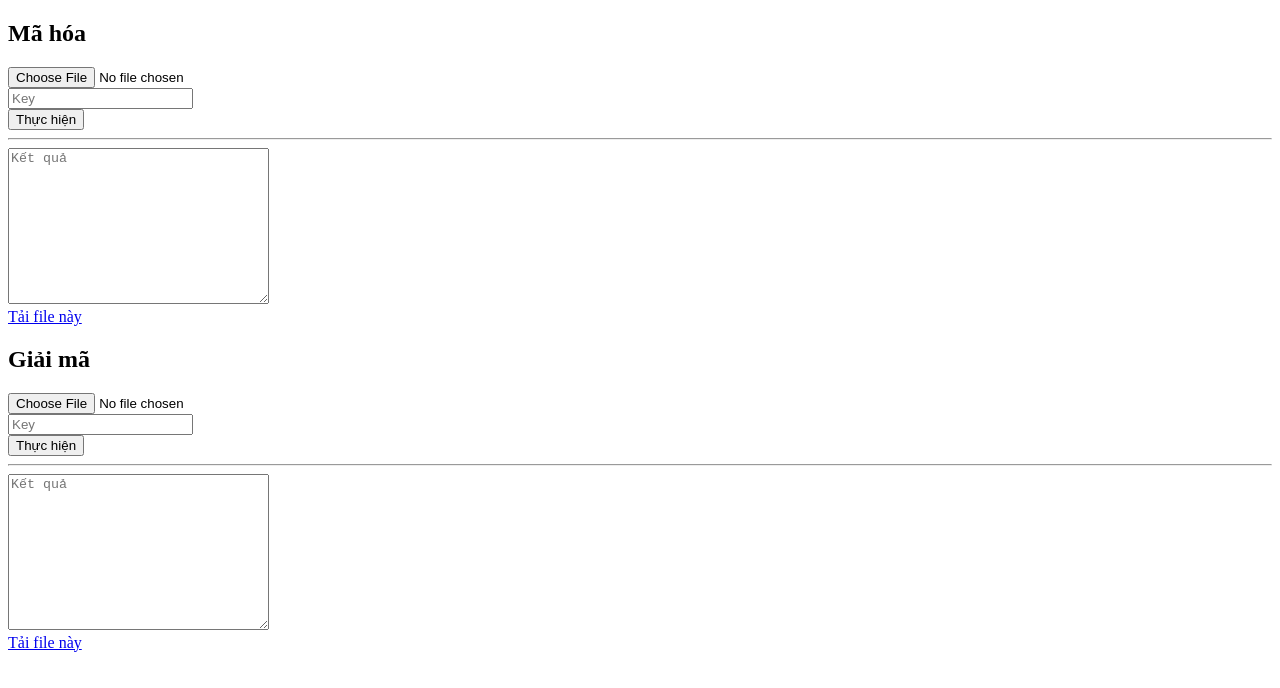
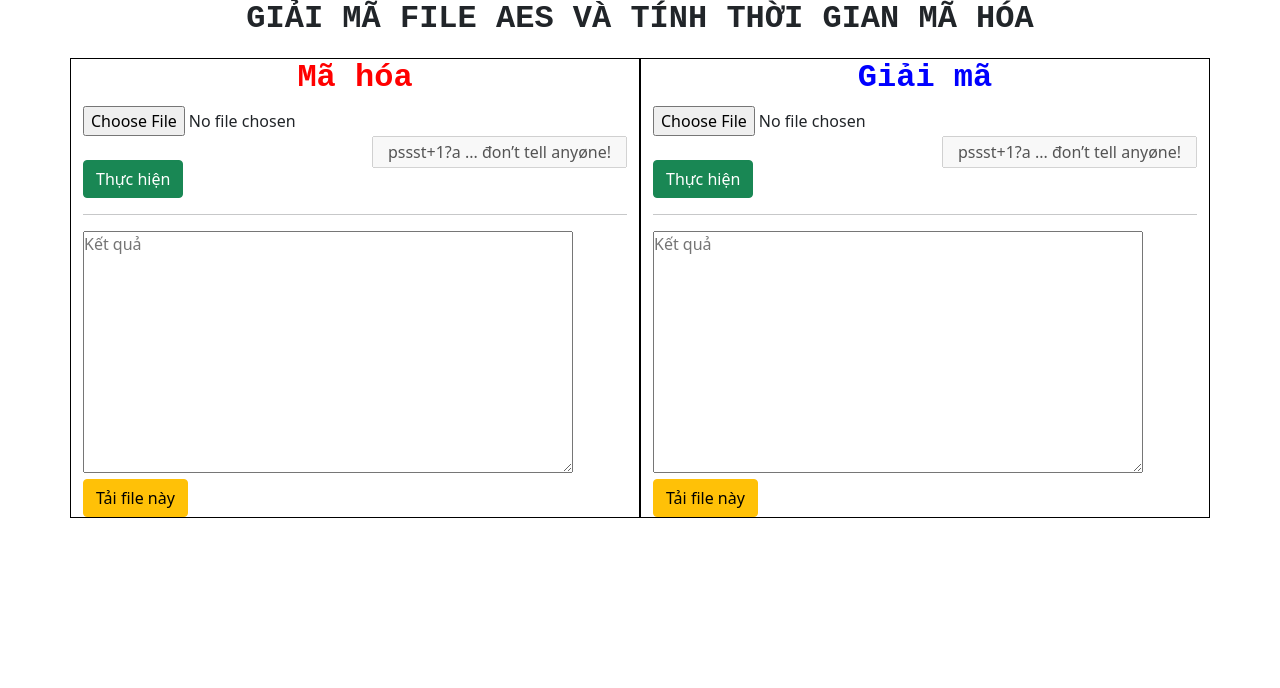
Before and after one commit to homanhhung99/AES_demo, a plain HTML site: page index.html in a window 1280 px wide. Drawn offline with nearby package versions, Linux system fonts and the light colour scheme.

Commit message:
update 2

```diff
--- a/app.js
+++ b/app.js
@@ -1,8 +1,9 @@
 let $encryptForm = document.getElementById('encrypt-form');
 let $encryptFileLink = document.getElementById('encrypt-file-link');
+
 $encryptForm.onsubmit = function (event) {
     event.preventDefault();
-
+    let getTime = document.getElementById('timeEnCrypt')
     let file = $encryptForm.upload.files[0];
     let key = $encryptForm.key.value.trim();
     if (file && key) {
@@ -10,11 +11,16 @@ $encryptForm.onsubmit = function (event) {
         let fileReader = new FileReader();
         fileReader.onload = function () {
             // bắt đầu tính
-            let startTime = Date.now()
+            var start = new Date();
+            let startTime = start.getMilliseconds()
+            // console.log("start"+startTime);
             let ciphertext = CryptoJS.AES.encrypt(fileReader.result, key).toString();
             $encryptForm.result.value = ciphertext;
-            let endTime = Date.now()
-            console.log(endTime-startTime);
+            var end = new Date();
+            let endTime = end.getMilliseconds()
+            // console.log("end"+endTime);
+            getTime.innerHTML =(endTime-startTime)/1000 + "ms"
+            // console.log((endTime-startTime));
             download($encryptFileLink, 'result', ciphertext);
         }
         fileReader.readAsText(file);
@@ -28,17 +34,22 @@ let $decryptForm = document.getElementById('decrypt-form');
 let $decryptFileLink = document.getElementById('decrypt-file-link');
 $decryptForm.onsubmit = function (event) {
     event.preventDefault();
-
+    let getTime = document.getElementById('timeDeCrypt')
     let file = $decryptForm.upload.files[0];
     let key = $decryptForm.key.value.trim();
     if (file && key) {
 
         let fileReader = new FileReader();
         fileReader.onload = function () {
+            var start = new Date();
+            let startTime = start.getMilliseconds()
             let bytes = CryptoJS.AES.decrypt(fileReader.result, key);
             let originalText = bytes.toString(CryptoJS.enc.Utf8);
 
             $decryptForm.result.value = originalText;
+            var end = new Date();
+            let endTime = end.getMilliseconds()
+            getTime.innerHTML =(endTime-startTime)/1000 + "ms"
             download($decryptFileLink, 'result', originalText)
         }
         fileReader.readAsText(file);
--- /dev/null
+++ b/giaima.txt
@@ -0,0 +1 @@
+U2FsdGVkX18CJhgSZglA2VCggFp72gGQcOwVcAKZREfDkG8Ee+EGlkf+bcI6NVUu
--- /dev/null
+++ b/index.css
@@ -0,0 +1,41 @@
+*{padding: 0;margin: 0;}
+.title
+{
+    font-family: monospace;
+    font-weight: bold;
+    text-align: center;
+    margin-bottom: 20px;
+}
+#encrypt-form h2
+{
+text-align: center;
+color: red;
+font-family: monospace;
+font-weight: bold;
+}
+#decrypt-form h2
+{
+    text-align: center;
+    color: blue;
+    font-family: monospace;
+    font-weight: bold;
+}
+.col-md-6 {
+    border: 1px black solid;
+}
+.key
+{
+    float: right;
+    padding: 2px 10px;
+    width: 255px;
+    text-align: center;
+}
+textarea
+{
+    width: 490px;
+}
+small
+{
+    font-weight: bold;
+    float: right;
+}
--- a/index.html
+++ b/index.html
@@ -4,29 +4,39 @@
     <meta charset="UTF-8">
     <meta name="viewport" content="width=device-width, initial-scale=1.0">
     <title>Document</title>
+    <link rel="stylesheet" href="index.css">
+    <link href="https://cdn.jsdelivr.net/npm/bootstrap@5.0.0-beta1/dist/css/bootstrap.min.css" rel="stylesheet" integrity="sha384-giJF6kkoqNQ00vy+HMDP7azOuL0xtbfIcaT9wjKHr8RbDVddVHyTfAAsrekwKmP1" crossorigin="anonymous">
     <script src="https://cdnjs.cloudflare.com/ajax/libs/crypto-js/4.0.0/crypto-js.min.js" integrity="sha512-nOQuvD9nKirvxDdvQ9OMqe2dgapbPB7vYAMrzJihw5m+aNcf0dX53m6YxM4LgA9u8e9eg9QX+/+mPu8kCNpV2A==" crossorigin="anonymous"></script>
 </head>
 <body>
+    <h2 class="title">GIẢI MÃ  FILE AES VÀ TÍNH THỜI GIAN MÃ HÓA</h2>
+    <div class="container">
+        <div class="row">
+            <div class="col-md-6">
                 <form id="encrypt-form">
                     <h2>Mã hóa</h2>
                     <input type="file" name="upload"><br>
-        <input type="text" name="key" placeholder="Key"><br>
-        <button>Thực hiện</button><hr>
+                    <input class="key" type="text" name="key" disabled value="pssst+1?a ... đon’t tell anyøne!" placeholder="Key"><br>
+                    <button class="btn btn-success">Thực hiện</button><hr>
                     <textarea name="result" cols="30" rows="10" placeholder="Kết quả"></textarea><br>
-        <a id="encrypt-file-link" href="#">Tải file này</a>
+                    <small id="timeEnCrypt"></small>
+                    <a class="btn btn-warning" id="encrypt-file-link" href="#">Tải file này</a>
 
                 </form>
-
+            </div>
+            <div class="col-md-6">
                 <form id="decrypt-form">
                     <h2>Giải mã</h2>
                     <input type="file" name="upload"><br>
-        <input type="text" name="key" placeholder="Key"><br>
-        <button>Thực hiện</button><hr>
+                    <input class="key" type="text" name="key" disabled value="pssst+1?a ... đon’t tell anyøne!" placeholder="Key"><br>
+                    <button class="btn btn-success">Thực hiện</button><hr>
                     <textarea name="result" cols="30" rows="10" placeholder="Kết quả"></textarea><br>
-        <a id="decrypt-file-link" href="#">Tải file này</a>
+                    <small id="timeDeCrypt"></small>
+                    <a class="btn btn-warning" id="decrypt-file-link" href="#">Tải file này</a>
                 </form>
-
-
+            </div>
+        </div>
+    </div>
     <script src="./app.js"></script>
 </body>
 </html>
--- /dev/null
+++ b/mahoa.txt
@@ -0,0 +1 @@
+L0ck it up ŝaf3
```
Lines whose indentation alone changed are shown as unchanged.
